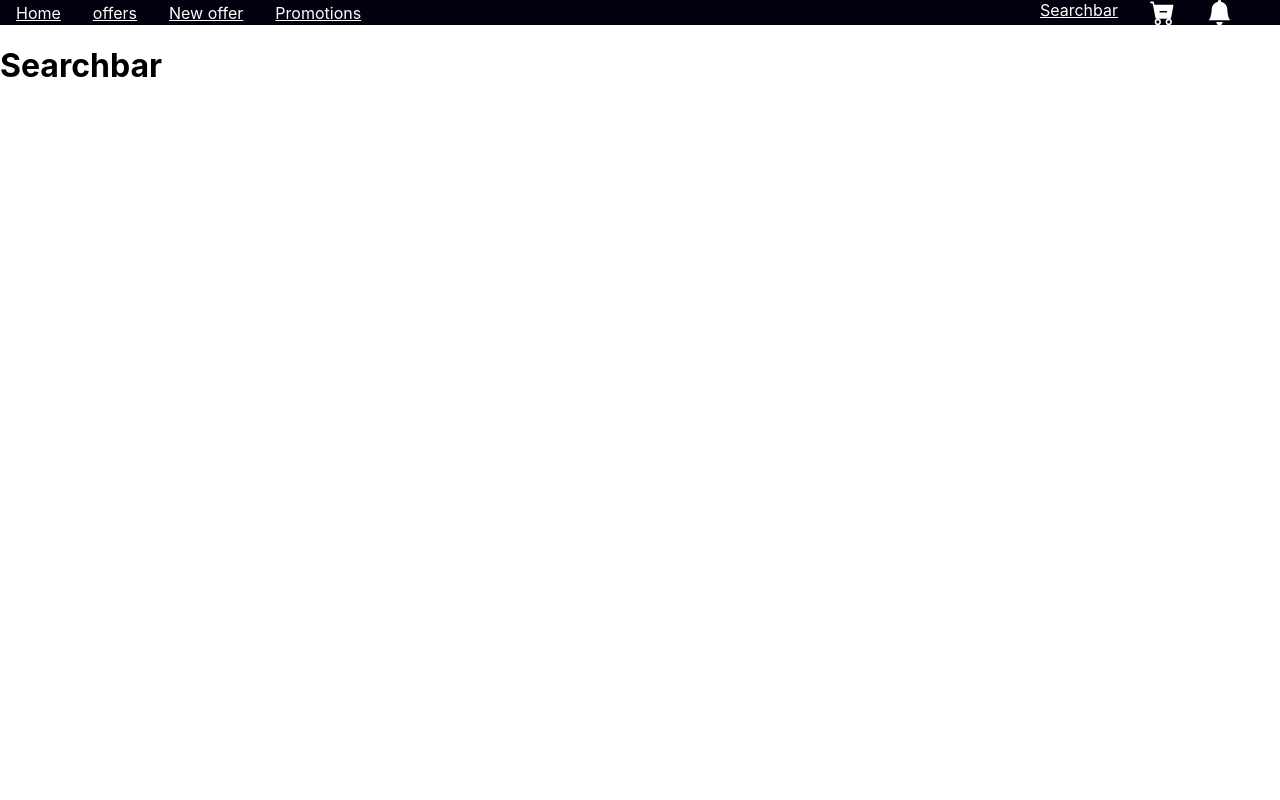
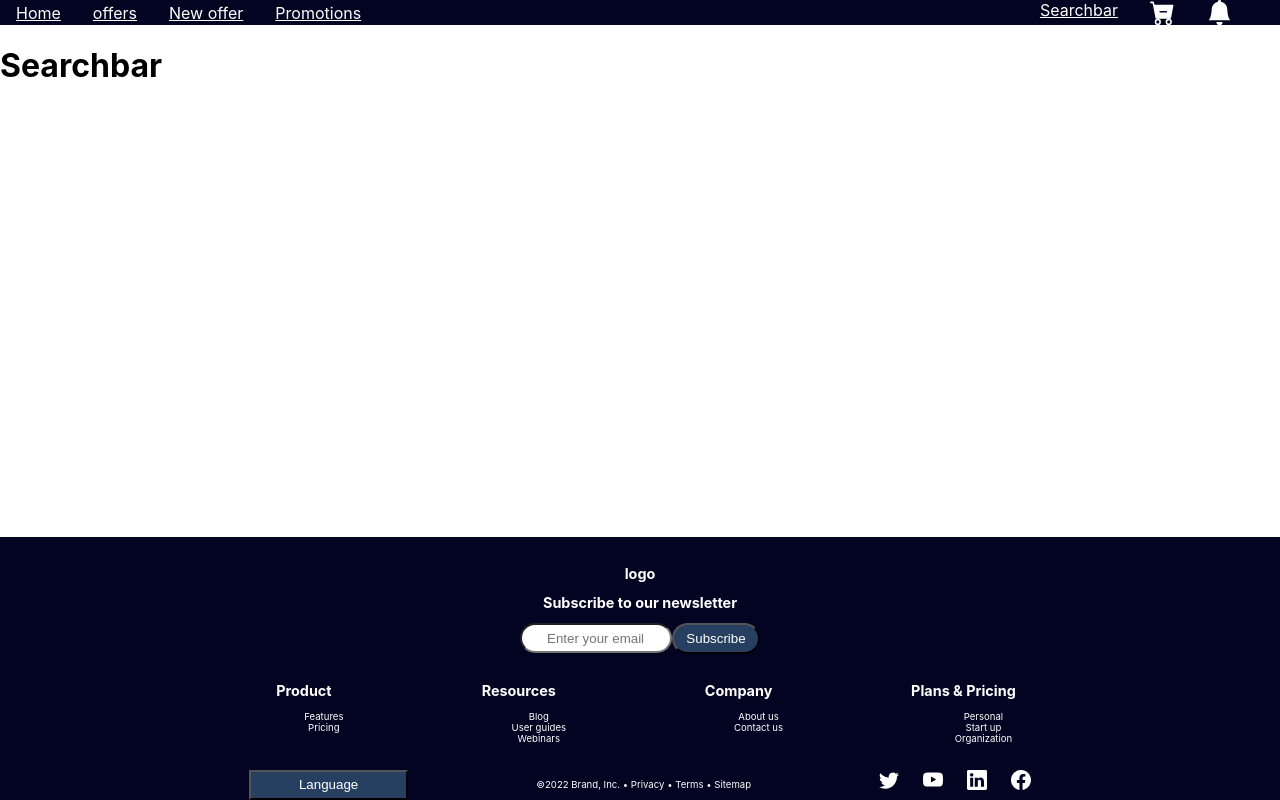
Before and after one commit to Most-Umme-Salma/Neighborly, a React (Create React App) app in the folder fe-neighborly/: page /searchbar in a window 1280 px wide. Built offline with nearby package versions, Linux system fonts and the light colour scheme.

Commit message:
created footer section

```diff
--- a/fe-neighborly/src/App.css
+++ b/fe-neighborly/src/App.css
@@ -1,38 +1,8 @@
-.App {
-  text-align: center;
-}
-
-.App-logo {
-  height: 40vmin;
-  pointer-events: none;
-}
-
-@media (prefers-reduced-motion: no-preference) {
-  .App-logo {
-    animation: App-logo-spin infinite 20s linear;
-  }
-}
-
-.App-header {
-  background-color: #282c34;
-  min-height: 100vh;
+.page-container {
   display: flex;
   flex-direction: column;
-  align-items: center;
-  justify-content: center;
-  font-size: calc(10px + 2vmin);
-  color: white;
+  min-height: 100vh;
 }
-
-.App-link {
-  color: #61dafb;
+.content-wrap {
+  flex: 1;
 }
-
-@keyframes App-logo-spin {
-  from {
-    transform: rotate(0deg);
-  }
-  to {
-    transform: rotate(360deg);
-  }
-}
--- a/fe-neighborly/src/App.js
+++ b/fe-neighborly/src/App.js
@@ -1,26 +1,29 @@
-import './App.css';
-import Navbar from './components/navbar/Navbar';
-import Home from './components/home/Home';
-import Newoffer from './components/new-offer/Newoffer';
-import Offer from './components/offers/Offers';
-import Promotions from './components/promotions/Promotions';
-import Searchbar from './components/searchbar/Searchbar';
-import {Route, Routes} from "react-router-dom"
+import "./App.css";
+import Navbar from "./components/navbar/Navbar";
+import Home from "./components/home/Home";
+import Newoffer from "./components/new-offer/Newoffer";
+import Offer from "./components/offers/Offers";
+import Promotions from "./components/promotions/Promotions";
+import Searchbar from "./components/searchbar/Searchbar";
+import { Route, Routes } from "react-router-dom";
+import Footer from "./components/footer/Footer";
 
 function App() {
   return (
-    <div >
-      <Navbar/>
-      <div>
-        <Routes>
-          <Route path='/' element={<Home/>}/>
-          <Route path='/offer' element={<Offer/>}/>
-          <Route path='/newoffer' element={<Newoffer/>}/>
-          <Route path='/promotions' element={<Promotions/>}/>
-          <Route path='/searchbar' element={<Searchbar/>}/>
-
-        </Routes>
+    <div className="page-container">
+      <div className="content-wrap">
+        <Navbar />
+        <div>
+          <Routes>
+            <Route path="/" element={<Home />} />
+            <Route path="/offer" element={<Offer />} />
+            <Route path="/newoffer" element={<Newoffer />} />
+            <Route path="/promotions" element={<Promotions />} />
+            <Route path="/searchbar" element={<Searchbar />} />
+          </Routes>
+        </div>
       </div>
+      <Footer />
     </div>
   );
 }
--- /dev/null
+++ b/fe-neighborly/src/components/footer/Footer.js
@@ -0,0 +1,108 @@
+import React from "react";
+import { Link } from "react-router-dom";
+import "./footer.css";
+import { BsTwitter, BsYoutube, BsLinkedin, BsFacebook } from "react-icons/bs";
+
+export default function Footer() {
+  return (
+    <div className="footer">
+      <div className="footer-container">
+        <div>
+          <h2>logo</h2>
+          <h2>Subscribe to our newsletter</h2>
+          <input
+            className="footer-input"
+            type="email"
+            placeholder="Enter your email"
+          />
+          <button className="footer-btn">Subscribe</button>
+        </div>
+        <div className="footer-row">
+          <div className="nav-col">
+            <h2>Product</h2>
+            <ul>
+              <li>
+                <Link className="footer-link" href="#">
+                  Features
+                </Link>
+              </li>
+              <li>
+                <Link className="footer-link" href="#">
+                  Pricing
+                </Link>
+              </li>
+            </ul>
+          </div>
+          <div className="nav-col">
+            <h2>Resources</h2>
+            <ul>
+              <li>
+                <Link className="footer-link" href="#">
+                  Blog
+                </Link>
+              </li>
+              <li>
+                <Link className="footer-link" href="#">
+                  User guides
+                </Link>
+              </li>
+              <li>
+                <Link className="footer-link" href="#">
+                  Webinars
+                </Link>
+              </li>
+            </ul>
+          </div>
+          <div className="nav-col">
+            <h2>Company</h2>
+            <ul>
+              <li>
+                <Link className="footer-link" href="#">
+                  About us
+                </Link>
+              </li>
+              <li>
+                <Link className="footer-link" href="#">
+                  Contact us
+                </Link>
+              </li>
+            </ul>
+          </div>
+          <div className="nav-col">
+            <h2>Plans & Pricing</h2>
+            <ul>
+              <li>
+                <Link className="footer-link" href="#">
+                  Personal
+                </Link>
+              </li>
+              <li>
+                <Link className="footer-link" href="#">
+                  Start up
+                </Link>
+              </li>
+              <li>
+                <Link className="footer-link" href="#">
+                  Organization
+                </Link>
+              </li>
+            </ul>
+          </div>
+        </div>
+        <div className="footer-row">
+          <button className="language-btn">Language</button>
+          <p>
+            &copy;{new Date().getFullYear()} Brand, Inc. • Privacy • Terms •
+            Sitemap
+          </p>
+          <div className="footer-icons">
+            <BsTwitter size={20} />
+            <BsYoutube size={20} />
+            <BsLinkedin size={20} />
+            <BsFacebook size={20} />
+          </div>
+        </div>
+      </div>
+    </div>
+  );
+}
--- /dev/null
+++ b/fe-neighborly/src/components/footer/footer.css
@@ -0,0 +1,69 @@
+.footer {
+  color: white;
+  background-color: #030322;
+  padding-top: 1rem;
+  position: relative;
+}
+.footer-container {
+  display: grid;
+  text-align: center;
+  gap: 1rem;
+  font-size: 0.6rem;
+}
+.footer-row {
+  color: white;
+  display: flex;
+  flex-direction: row;
+  gap: 8rem;
+  justify-content: center;
+}
+.footer-row li {
+  list-style: none;
+}
+.footer-link {
+  background-color: #030322;
+  color: white;
+  text-decoration: none;
+  justify-content: flex-start;
+}
+.footer-btn {
+  background-color: rgb(39, 64, 97);
+  color: white;
+  padding: 0.4rem 0.8rem;
+  border-radius: 1rem;
+}
+.footer-input {
+  text-align: center;
+  width: 9rem;
+  height: 1.5rem;
+  border-radius: 1rem;
+}
+.footer-icons {
+  display: flex;
+  gap: 1.5rem;
+}
+.language-btn {
+  background-color: rgb(39, 64, 97);
+  color: white;
+  padding: 0.005rem 3rem;
+}
+.footer-link:hover {
+  background-color: #777;
+}
+.language-btn:hover {
+  background-color: #777;
+}
+.footer-btn:hover {
+  background-color: #777;
+}
+
+@media screen and (max-weidth: 45em) {
+  .footer {
+    flex-wrap: wrap-reverse;
+  }
+}
+@media screen and (max-weidth: 35em) {
+  .footer {
+    flex-wrap: wrap;
+  }
+}
--- a/fe-neighborly/src/components/navbar/Navbar.js
+++ b/fe-neighborly/src/components/navbar/Navbar.js
@@ -1,5 +1,4 @@
-import { Children } from "react";
-import { NavLink, Link, useMatch, useResolvedPath } from "react-router-dom";
+import { NavLink, Link } from "react-router-dom";
 import "./navbar.css";
 import { BsFillCartDashFill, BsBellFill } from "react-icons/bs";
 
--- a/fe-neighborly/src/components/navbar/navbar.css
+++ b/fe-neighborly/src/components/navbar/navbar.css
@@ -1,5 +1,5 @@
 .nav {
-  background-color: #01010f;
+  background-color: #030322;
   color: white;
   display: flex;
   justify-content: space-between;
```
Also changed, not shown: fe-neighborly/package.json (+8 -0 lines), fe-neighborly/src/components/footer/Translate.js (added, +33 -0 lines), 1 other file (tests, documents, lock files or other folders).
